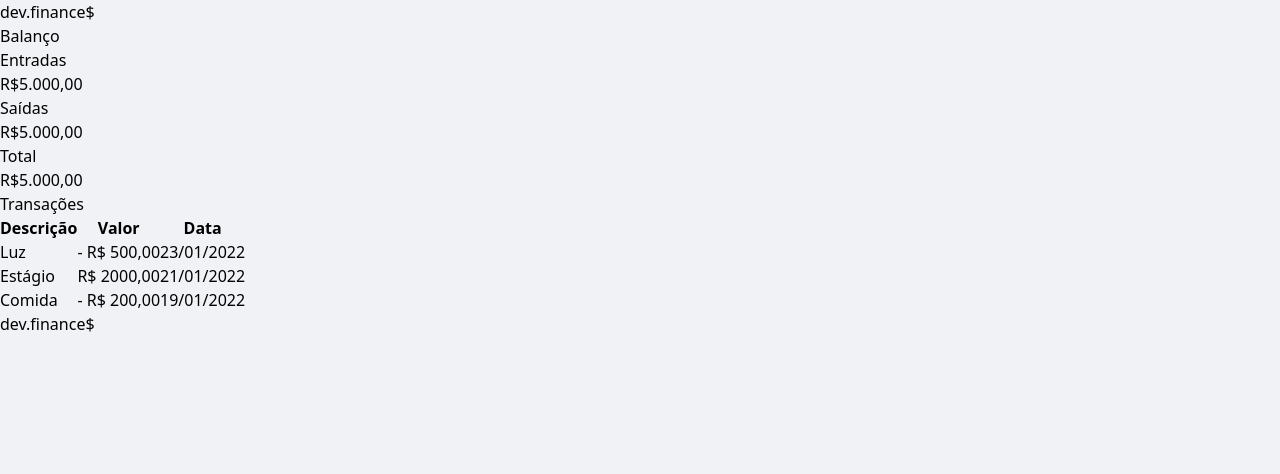
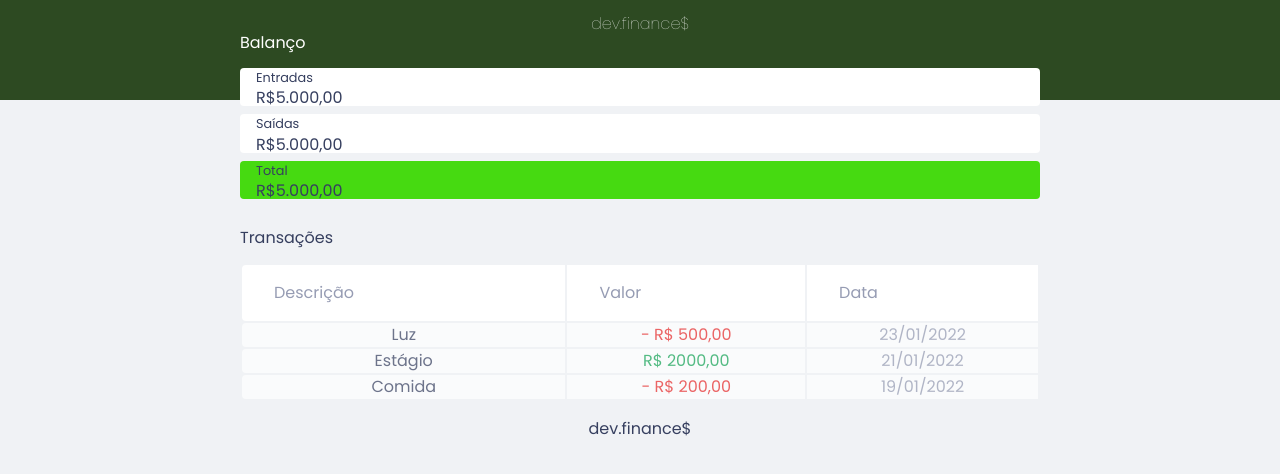
Before and after one commit to LucasDevB/NLW-01, a plain HTML site: page index.html in a window 1280 px wide. Drawn offline with Linux system fonts and the light colour scheme.

Commit message:
first class finished

```diff
--- a/index.html
+++ b/index.html
@@ -17,7 +17,7 @@
         <h1 id="logo">dev.finance$</h1>
     </header>
 
-    <main>
+    <main class="container">
         <section id="balance">
             <h2>Balanço</h2>
 
@@ -31,7 +31,7 @@
                 <p>R$5.000,00</p>
             </div>
 
-            <div class="card">
+            <div class="card total">
                 <h3>Total</h3>
                 <p>R$5.000,00</p>
             </div>
@@ -41,30 +41,30 @@
             <h2>Transações</h2>
 
             <table id="data-table">
-                <thead>
+                <thead class="table-head">
                     <tr>
                         <th>Descrição</th>
                         <th>Valor</th>
                         <th>Data</th>
                     </tr>
                 </thead>
-                <tbody>
+                <tbody class="table-body">
                     <tr>
-                        <td>Luz</td>
-                        <td>- R$ 500,00</td>
-                        <td>23/01/2022</td>
+                        <td class="description">Luz</td>
+                        <td class="expense">- R$ 500,00</td>
+                        <td class="date">23/01/2022</td>
                     </tr>
 
                     <tr>
-                        <td>Estágio</td>
-                        <td>R$ 2000,00</td>
-                        <td>21/01/2022</td>
+                        <td class="description">Estágio</td>
+                        <td class="income">R$ 2000,00</td>
+                        <td class="date">21/01/2022</td>
                     </tr>
 
                     <tr>
-                        <td>Comida</td>
-                        <td>- R$ 200,00</td>
-                        <td>19/01/2022</td>
+                        <td class="description">Comida</td>
+                        <td class="expense">- R$ 200,00</td>
+                        <td class="date">19/01/2022</td>
                     </tr>
                 </tbody>
             </table>
--- a/src/main.css
+++ b/src/main.css
@@ -2,10 +2,107 @@
 @tailwind components;
 @tailwind utilities;
 
+
+/*Global =================== Global */
 * {
     @apply m-0 p-0 box-border;
 }
 
 body {
-    @apply bg-[#f0f2f5]
+    @apply bg-[#f0f2f5];
+    font-family: 'Poppins', sans-serif;
 }
+
+.container {
+    @apply m-auto;
+    width: min(80vw, 800px)
+}
+
+
+/*Titles =================== Titles */
+h2 {
+    @apply mt-[3.2rem] mb-[0.8rem] text-dark-blue font-normal;
+}
+
+
+/*Header =================== Header */
+header {
+    @apply bg-[#2D4A22] pt-3 pb-[4rem] text-center;
+}
+
+#logo {
+    @apply text-[#fff] font-thin;
+}
+
+
+/*Balance =================== Balance */
+#balance {
+    @apply mt-[-7.5rem]
+}
+
+#balance h2 {
+    @apply text-[#fff];
+}
+
+
+/*Cards =================== Cards */
+.card {
+    @apply bg-white px-[1rem] rounded-[.25rem] mb-[.5rem] text-dark-blue max-h-[3rem];
+}
+
+.card h3 {
+    @apply font-normal text-[.8rem];
+}
+
+.card p {
+    @apply text-[1rem] leading-[1rem] mt-[.2rem];
+}
+
+.card.total {
+    @apply bg-[#46da11] mb-[-1.5rem];
+}
+
+
+/*Table =================== Table */
+#data-table {
+    @apply w-full border-separate text-center text-[#969cb3];
+}
+
+.table-head tr th:first-child,
+.table-body tr td:first-child {
+    border-radius: 0.25rem 0 0 0.25rem;
+}
+
+#data-table th {
+    @apply bg-white  font-normal py-[1rem] px-[2rem] text-left;
+}
+
+.table-body  tr {
+    @apply opacity-[0.7]
+}
+
+.table-body tr:hover {
+    @apply opacity-[1]
+}
+
+#data-table td {
+    @apply bg-white;
+}
+
+.description {
+    @apply text-dark-blue;
+}
+
+.income {
+    @apply text-[#12a454];
+}
+
+.expense {
+    @apply text-[#e92929];
+}
+
+
+/*Footer =================== Footer */
+footer {
+    @apply text-center pt-[1rem] px-[2rem] text-dark-blue;
+}
--- a/tailwind.config.js
+++ b/tailwind.config.js
@@ -1,7 +1,11 @@
 module.exports = {
   content: [],
   theme: {
-    extend: {},
+    extend: {
+      colors: {
+        'dark-blue': '#363f5f',
+      },
+    },
   },
   plugins: [],
 }
```
Also changed, not shown: build/output.css.
